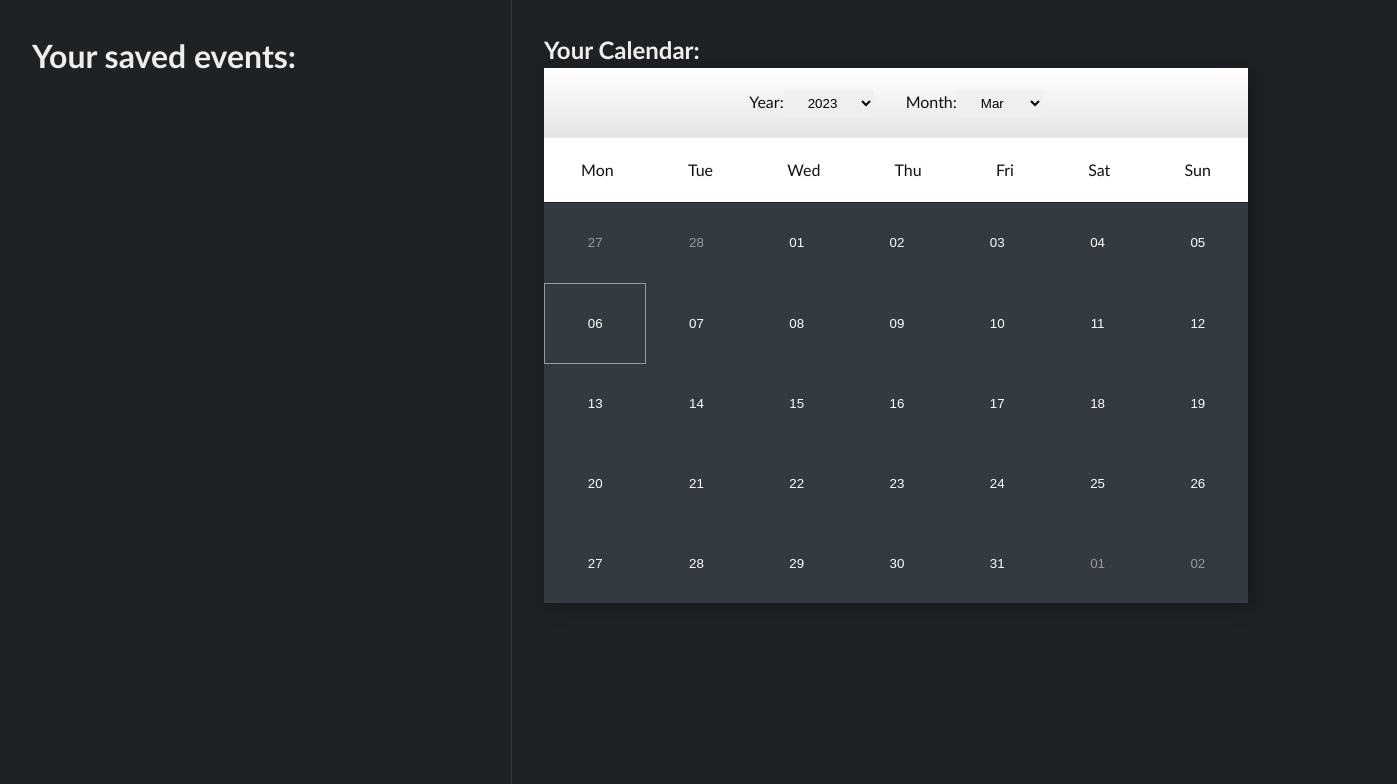
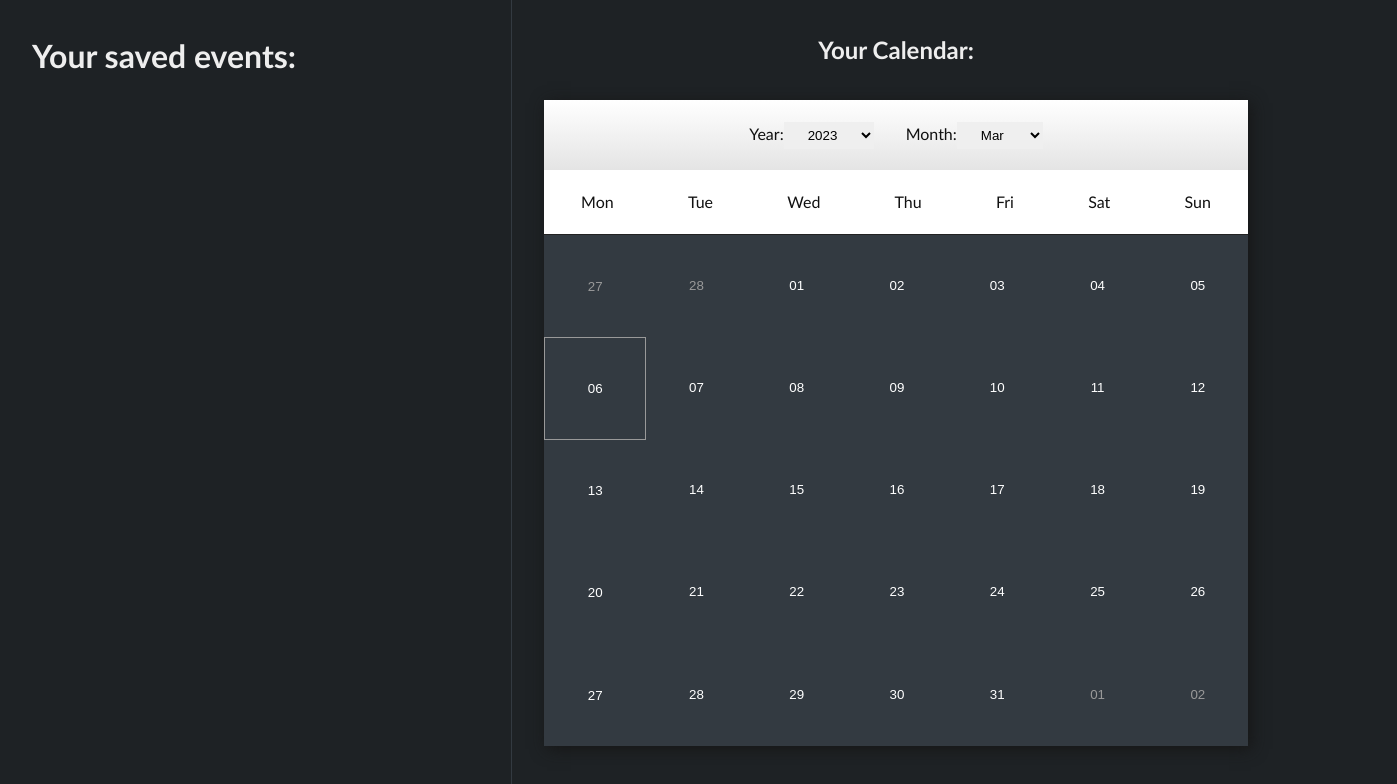
Before and after one commit to adamdgit/calendar, a React (Vite) app: page / in a window 1280 px wide. Shown: the top 784 px of the page, 1397 px wide, since content can reach past the window. Built offline with nearby package versions, Linux system fonts and the light colour scheme.

Commit message:
improved calendar styles, scales better

```diff
--- a/src/index.css
+++ b/src/index.css
@@ -34,11 +34,16 @@ body {
   padding: 2rem;
 }
 
+.right h2 {
+  text-align: center;
+  margin-bottom: 2rem;
+}
+
 .popup {
   position: absolute;
-  left: -150%;
+  left: -200%;
   color: white;
-  background-color: #333a41;
+  background-color: #4a545e;
   padding: 2rem;
   width: 400px;
   height: 400px;
@@ -113,12 +118,13 @@ body {
 }
 
 .date {
+  position: relative;
   cursor: pointer;
   display: flex;
   align-items: center;
   justify-content: center;
   width: 100%;
-  height: 100%;
+  aspect-ratio: 1/1;
   background: unset;
   color: white;
 }
@@ -138,8 +144,6 @@ body {
   grid-template-columns:repeat(7, auto);
   background: #333a41;
   color: white;
-  width: 100%;
-  height: 400px;
 }
 
 .hide { display: none; }
```
